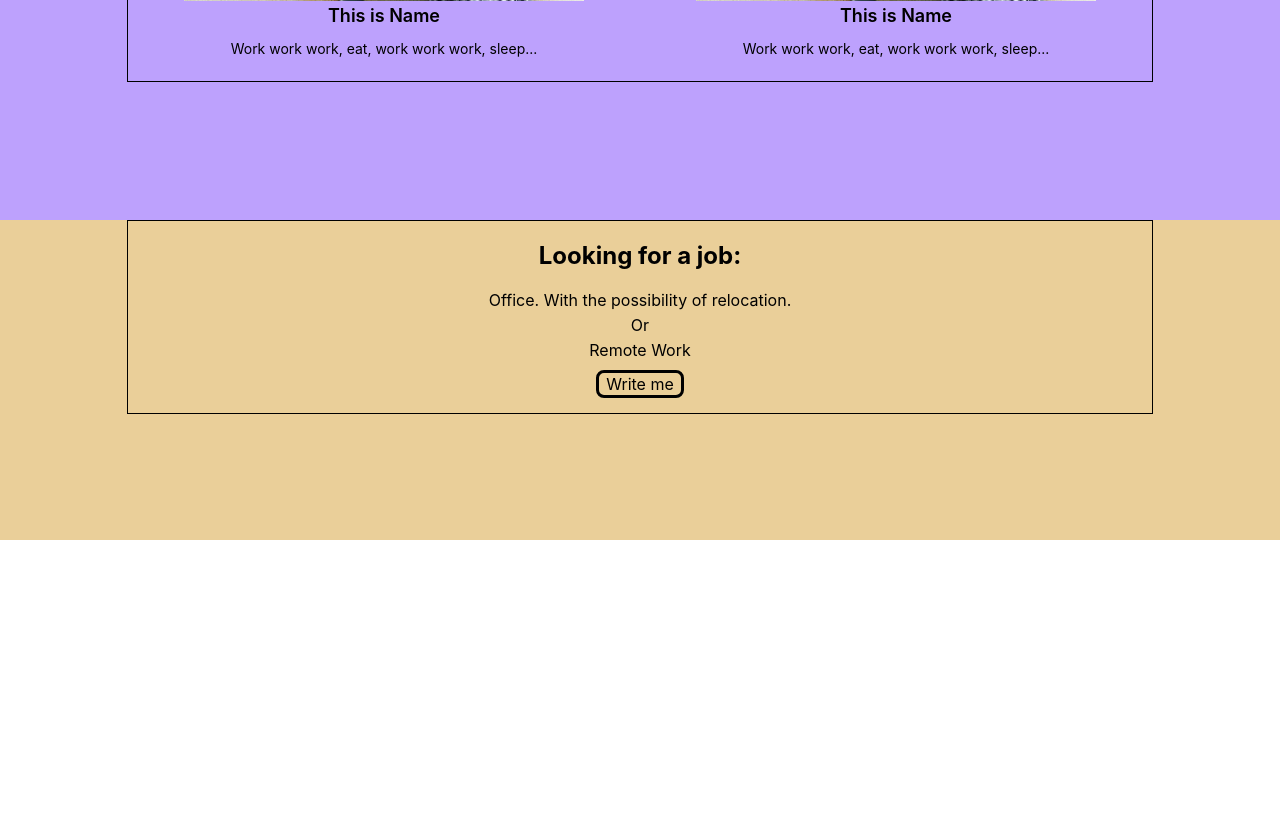
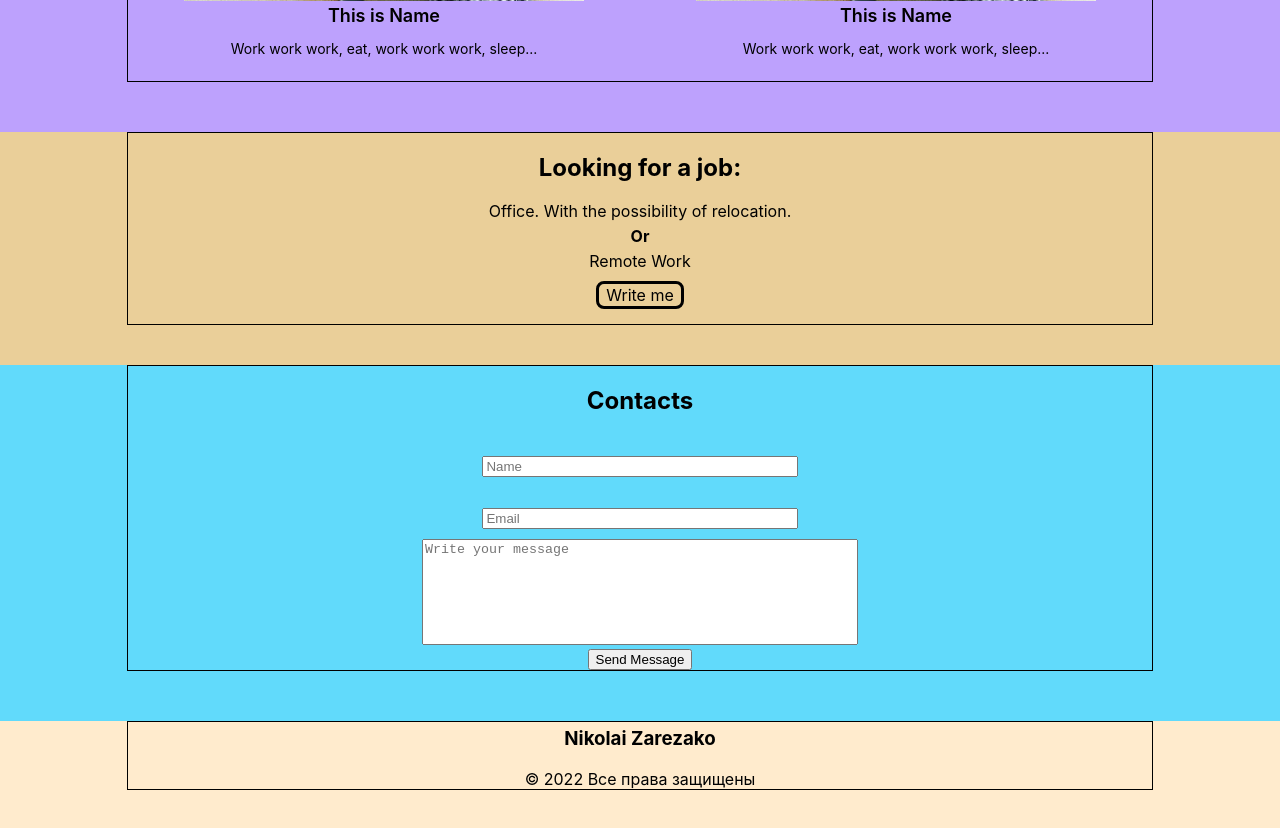
Before and after one commit to Djiypyk/CV, a React (Create React App) app: page / in a window 1280 px wide. Shown: the part 1700-2528 px from the top of the page. Before the commit the page ends 2240 px from the top, so only its background shows below. Built offline with nearby package versions, Linux system fonts and the light colour scheme.

Commit message:
add footer

```diff
--- a/src/App.js
+++ b/src/App.js
@@ -5,6 +5,8 @@ import Main from "./Components/Main/Main";
 import Skills from "./Components/Skills/Skills";
 import MyWork from "./Components/Work/MyWork";
 import {FindWork} from "./Components/FindWork/FindWork";
+import {RecruiterForm} from "./Components/RecruiterForm/RecruiterForm";
+import {Footer} from "./Components/Footer/Footer";
 
 function App() {
     return (
@@ -14,6 +16,8 @@ function App() {
             <Skills/>
             <MyWork/>
             <FindWork/>
+            <RecruiterForm/>
+            <Footer/>
         </div>
     );
 }
--- a/src/Components/FindWork/FindWork.js
+++ b/src/Components/FindWork/FindWork.js
@@ -11,11 +11,11 @@ export function FindWork() {
                     <div>
                         <h2>Looking for a job:</h2>
                         <p style={{margin: '0 0 5px 0'}}>Office. With the possibility of relocation.</p>
-                        <p style={{margin: '0 0 5px 0'}}>Or</p>
+                        <p style={{margin: '0 0 5px 0', fontWeight: '700'}}>Or</p>
                         <p style={{margin: '0 0 10px 0'}}>Remote Work</p>
                     </div>
                     <div className={styles.buttonLink}>
-                        <a href="#recrutingForm">Write me</a>
+                        <a href="/#">Write me</a>
                     </div>
                 </div>
 
--- a/src/Components/FindWork/FindWork.module.css
+++ b/src/Components/FindWork/FindWork.module.css
@@ -1,6 +1,6 @@
 .findWorkWrapper {
-    min-height: 40vh;
     background-color: #eacf99;
+    padding-bottom: 40px;
 }
 
 .findWorkItem {
--- /dev/null
+++ b/src/Components/Footer/Footer.js
@@ -0,0 +1,21 @@
+import React from "react";
+import styles from './Footer.module.css'
+import containerStyles from './../../common/Container.module.css'
+
+export function Footer() {
+
+    return (
+        <div className={styles.footerWrapper}>
+            <div className={containerStyles.container}>
+                <h3 style={{marginTop: '5px'}}>Nikolai Zarezako</h3>
+                <div>
+                    <div></div>
+                    <div></div>
+                    <div></div>
+                    <div></div>
+                </div>
+                <span> &copy; 2022 Все права защищены</span>
+            </div>
+        </div>
+    )
+}
--- /dev/null
+++ b/src/Components/Footer/Footer.module.css
@@ -0,0 +1,5 @@
+.footerWrapper{
+    background-color: blanchedalmond;
+    min-height: 30vh;
+    text-align: center;
+}
--- /dev/null
+++ b/src/Components/RecruiterForm/RecruiterForm.js
@@ -0,0 +1,36 @@
+import React from "react";
+import styles from './RecruiterForm.module.css'
+import containerStyles from './../../common/Container.module.css'
+
+export function RecruiterForm() {
+
+
+    return (
+        <div className={styles.formWrapper}>
+            <div className={containerStyles.container}>
+                <div className={styles.formContent}>
+                    <h2>Contacts</h2>
+                    <div className={styles.formItemWrapper}>
+                        <form action="">
+                            <div>
+                                <label htmlFor="name"></label>
+                                <br/>
+                                <input placeholder={'Name'} className={styles.inputForm} type="text" id='name' required/>
+                                <br/>
+                                <label htmlFor="email"></label>
+                                <br/>
+                                <input placeholder={'Email'} className={styles.inputForm} type="email" id='email' required/>
+                                <br/>
+                                <textarea placeholder={'Write your message'} className={styles.textAreaFrom} required
+                                          name="RecruiterMessage" id="textAreaForm"
+                                />
+                            </div>
+                        </form>
+                    </div>
+                    <input type="submit" value={'Send Message'}/>
+                </div>
+            </div>
+        </div>
+    )
+
+}
--- /dev/null
+++ b/src/Components/RecruiterForm/RecruiterForm.module.css
@@ -0,0 +1,23 @@
+.formWrapper{
+    background-color: #61dafb;
+    padding-bottom: 50px;
+}
+.formContent{
+    display: flex;
+    flex-direction: column;
+    flex-wrap: wrap;
+    align-items: center;
+    text-align: center;
+}
+.formItemWrapper{
+    width: 60%;
+}
+.inputForm{
+    width: 50%;
+    margin-bottom: 10px;
+}
+.textAreaFrom{
+    resize: none;
+    width: 70%;
+    min-height: 100px;
+}
--- a/src/Components/Work/MyWork.module.css
+++ b/src/Components/Work/MyWork.module.css
@@ -1,6 +1,7 @@
 .myWorkContainer {
     background-color: #bda1fd;
-    min-height: 70vh;
+    padding-bottom: 50px;
+
 }
 
 .previewWorkContainer {
```
